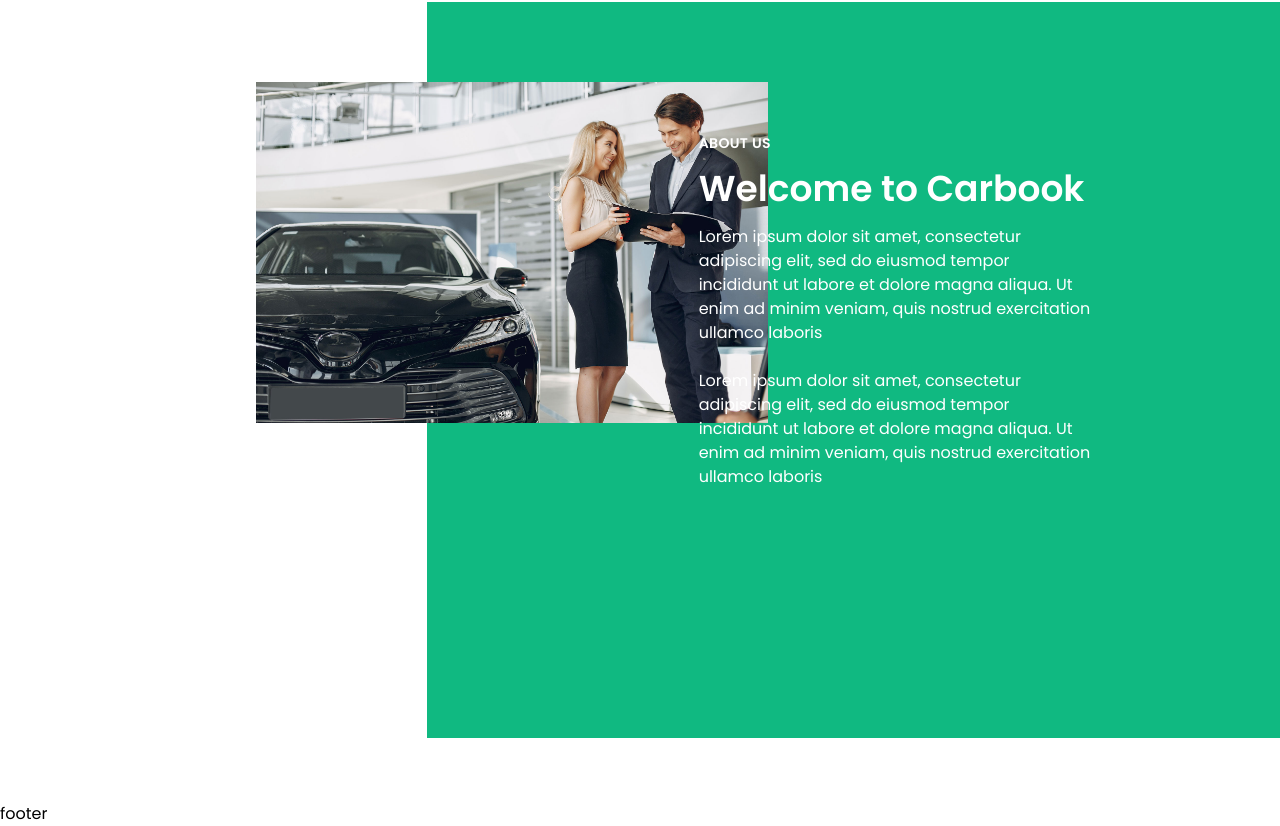
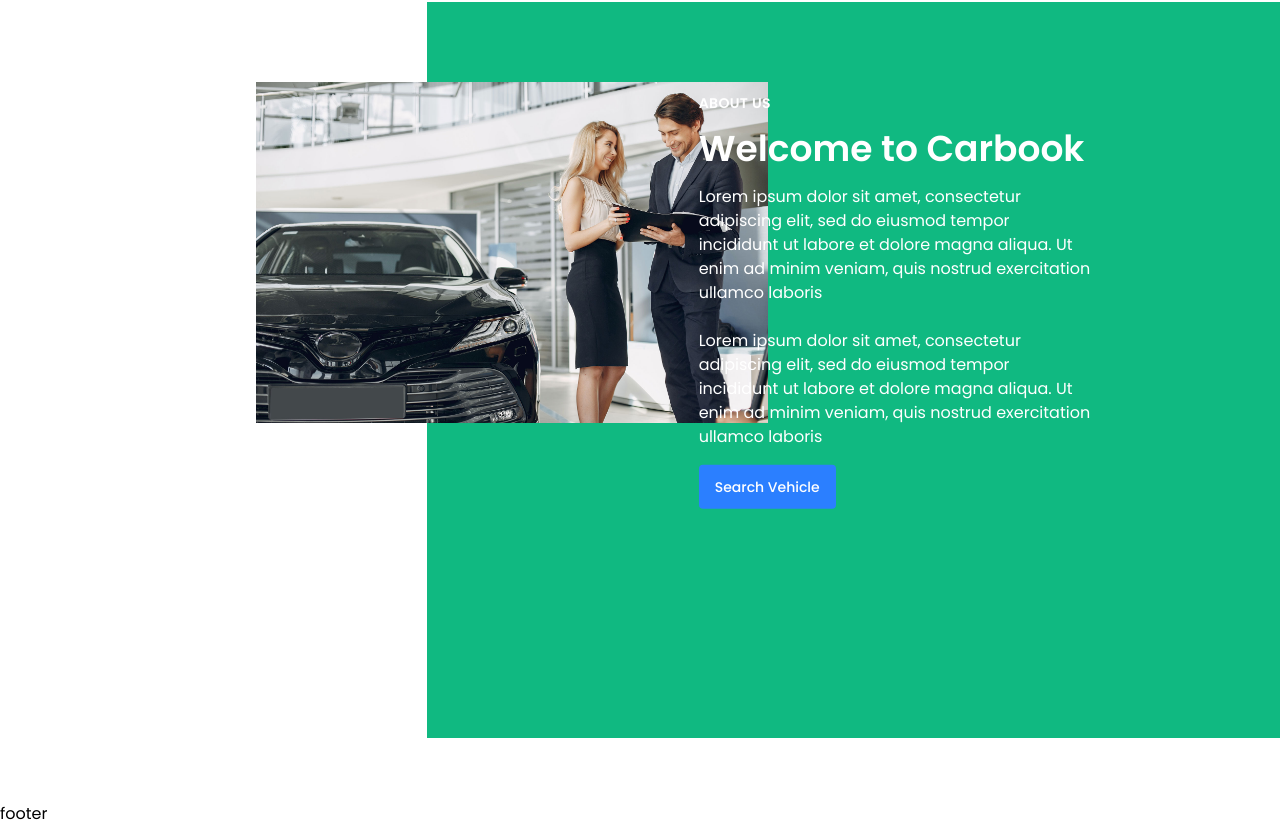
Before and after one commit to jasna18/vue-carbook, a Vue app in the folder carbook/: page / in a window 1280 px wide. Shown: the part 1578-2404 px from the top of the page. Built offline with nearby package versions, Linux system fonts and the light colour scheme.

Commit message:
added button

```diff
--- a/carbook/src/components/homePage/AboutUs.vue
+++ b/carbook/src/components/homePage/AboutUs.vue
@@ -14,15 +14,16 @@
                 <p class="text-base">Lorem ipsum dolor sit amet, consectetur adipiscing elit, sed do
                     eiusmod tempor incididunt ut labore et dolore magna aliqua. Ut enim ad
                     minim veniam, quis nostrud exercitation ullamco laboris</p>
+                <ButtonComponent text="Search Vehicle"/>
+
             </div>
         </div>
     </div>
 </template>
 
-<script>
-export default {
+<script setup>
+import ButtonComponent from '../composobles/ButtonComponent.vue'
 
-}
 </script>
 
 <style></style>
```
